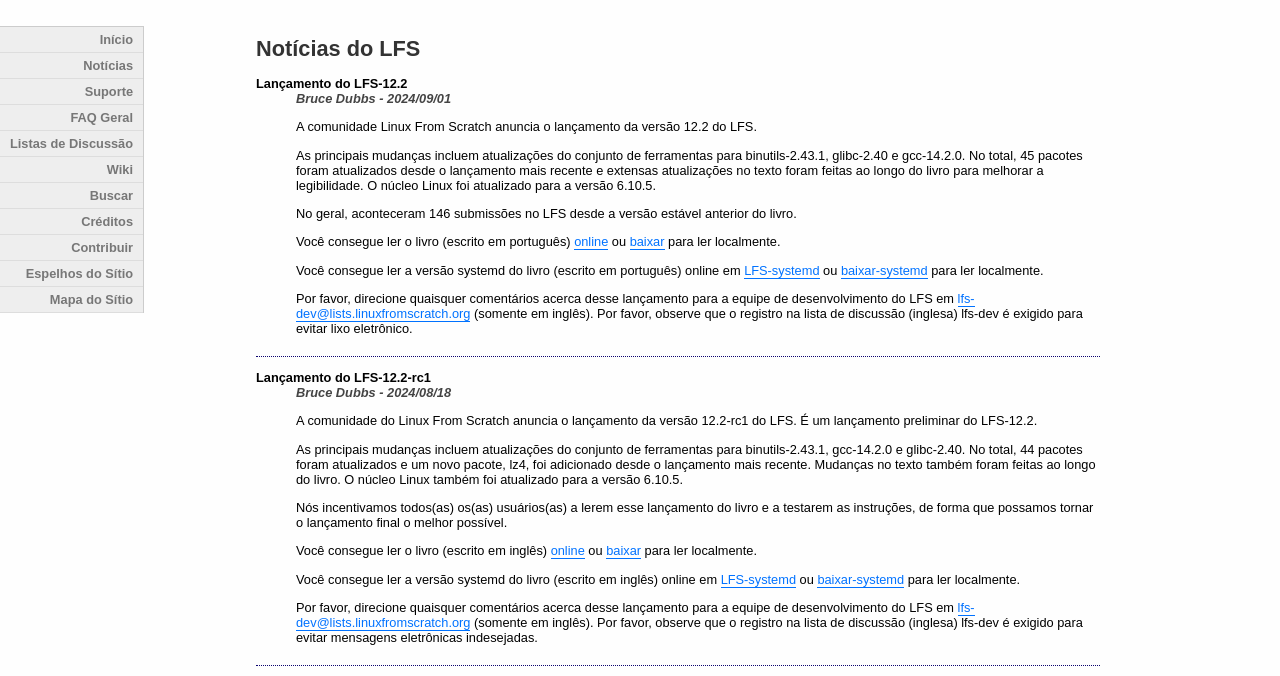
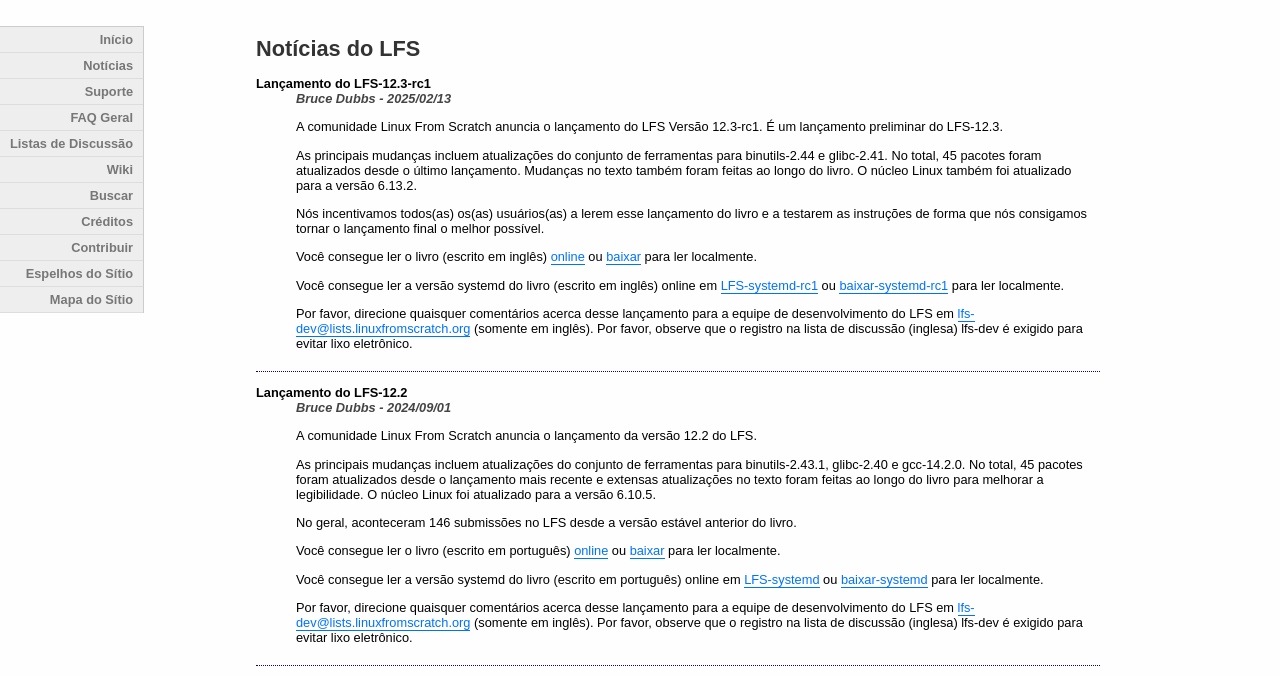
Before and after one commit to espindula/br.linuxfromscratch.org, a plain HTML site: page news.html in a window 1280 px wide. Shown: the part 119-795 px from the top of the page. Drawn offline with nearby package versions, Linux system fonts and the light colour scheme; files that its build step writes are made by us from their sources.

Commit message:
Updates to the File 'news.html' (RC1 of the LFS 12.3)
modified:   news.html

```diff
--- a/news.html
+++ b/news.html
@@ -3,6 +3,44 @@
 <!--#include virtual="menu.html" -->
    <div class="main">
       <h1>Notícias do LFS</h1>
+         <dl class="newsItem">
+           <dt>Lançamento do LFS-12.3-rc1</dt>
+           <dd><em>Bruce Dubbs - 2025/02/13</em>
+
+           <p>A comunidade Linux From Scratch anuncia o lançamento do
+           LFS Versão 12.3-rc1. É um lançamento preliminar do
+           LFS-12.3.</p>
+
+           <p>As principais mudanças incluem atualizações do conjunto de
+           ferramentas para binutils-2.44 e glibc-2.41. No total, 45
+           pacotes foram atualizados desde o último lançamento. Mudanças
+           no texto também foram feitas ao longo do livro. O núcleo
+           Linux também foi atualizado para a versão 6.13.2.</p>
+
+           <p>Nós incentivamos todos(as) os(as) usuários(as) a lerem
+           esse lançamento do livro e a testarem as instruções de forma
+           que nós consigamos tornar o lançamento final o melhor
+           possível.</p>
+
+           <p>Você consegue ler o livro (escrito em inglês)
+              <a href="/lfs/view/12.3-rc1/">online</a> ou
+              <a href="/lfs/downloads/12.3-rc1/">baixar</a> para ler localmente.
+           </p>
+
+           <p>Você consegue ler a versão systemd do livro (escrito em inglês) online em
+              <a href="/lfs/view/12.3-systemd-rc1/">LFS-systemd-rc1</a> ou
+              <a href="/lfs/downloads/12.3-systemd-rc1/">baixar-systemd-rc1</a> para ler localmente.
+           </p>
+
+           <p>Por favor, direcione quaisquer comentários acerca desse
+           lançamento para a equipe de desenvolvimento do LFS em
+<a href="mailto:lfs-dev@lists.linuxfromscratch.org">lfs-dev@lists.linuxfromscratch.org</a>
+           (somente em inglês). Por favor, observe que o registro na
+           lista de discussão (inglesa) lfs-dev é exigido para evitar
+           lixo eletrônico.</p>
+           </dd>
+         </dl>
+
          <dl class="newsItem">
            <dt>Lançamento do LFS-12.2</dt>
            <dd><em>Bruce Dubbs - 2024/09/01</em>
```
